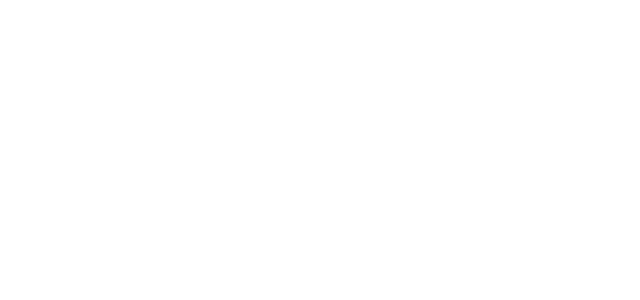
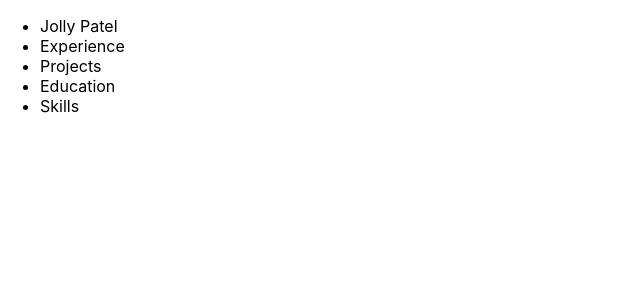
Before and after one commit to JollyPatel25/JollyPatel25.github.io, a React (Create React App) app: page / in a window 1280 px wide. Shown: the top 300 px of the page, without its empty margins (0-640 px from the left). Built offline with nearby package versions, Linux system fonts and the light colour scheme.

Commit message:
no error utpo here initially

```diff
--- a/src/App.css
+++ b/src/App.css
@@ -27,41 +27,3 @@
 .App-link {
   color: #61dafb;
 }
-
- /* App.css */
-body, html {
-  margin: 0;
-  padding: 0;
-  height: 100%;
-}
-
-.app {
-  height: 100%;
-}
-
-.loading {
-  background-color: #333;
-}
-
-.loading-screen {
-  position: fixed;
-  top: 0;
-  left: 0;
-  width: 100%;
-  height: 100%;
-}
-
-.full-screen-image {
-  width: 100%;
-  height: 100%;
-  background-image: url('port1.jpg');
-  background-size: 100% 100%;
-  background-repeat: no-repeat;
-  opacity: 0;
-  transition: opacity 1s ease;
-}
-
-.loading .full-screen-image {
-  opacity: 1;
-
-}
--- a/src/App.js
+++ b/src/App.js
@@ -6,7 +6,13 @@
 
   return (
     <div className="app">
-
+      <ul>
+        <li>Jolly Patel</li>
+        <li>Experience</li>
+        <li>Projects</li>
+        <li>Education</li>
+        <li>Skills</li>
+      </ul>
     </div>
   );
 }
```
